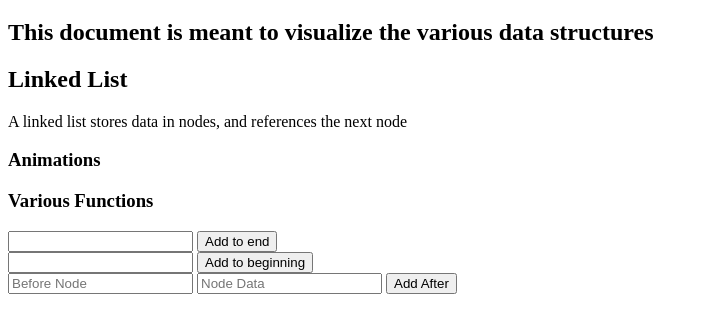
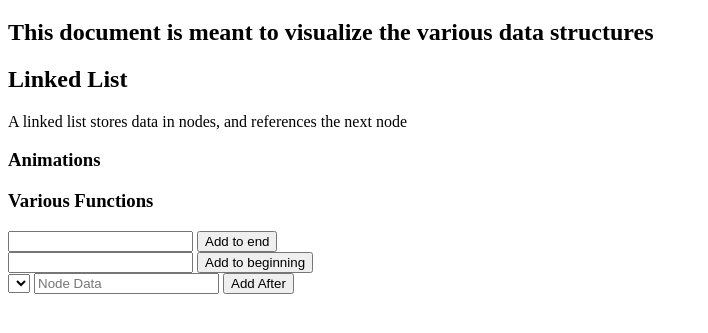
Before and after one commit to mrcruz86/data-structures, a website: page client/index.html in a window 1280 px wide. Shown: the part 61-394 px from the top of the page, without its empty margins (0-708 px from the left). Drawn offline with nearby package versions, Linux system fonts and the light colour scheme.

Commit message:
Added select option for inserting a node after one that exists

```diff
--- a/client/index.html
+++ b/client/index.html
@@ -29,7 +29,7 @@
 			</form>
 
 			<form ng-submit="addAnywhere(beforeNode, nodeData)">
-				<input type="text" ng-model="beforeNode" placeholder="Before Node">
+				<select ng-options="node for node in linkArray" ng-model="beforeNode"></select>
 				<input type="text" ng-model="nodeData" placeholder="Node Data">
 				<button type="submit">Add After</button>
 			</form>
```
